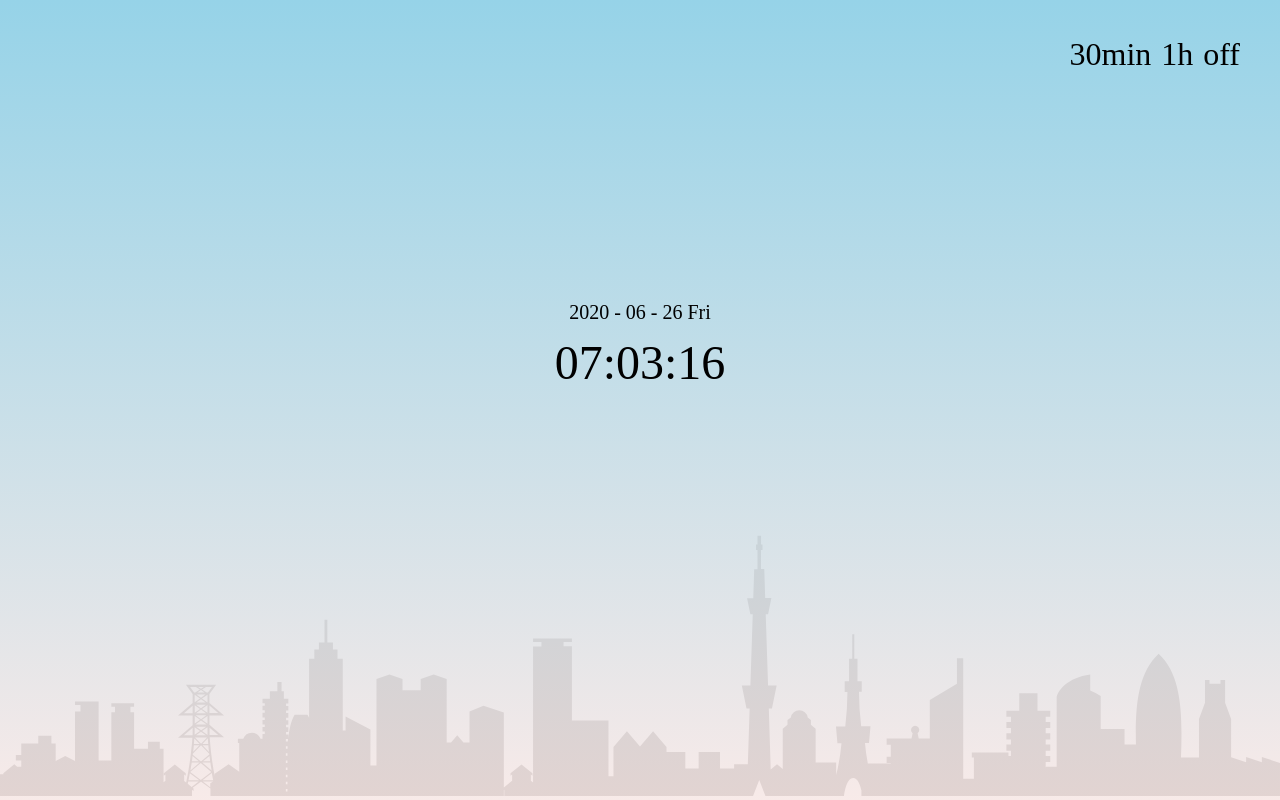
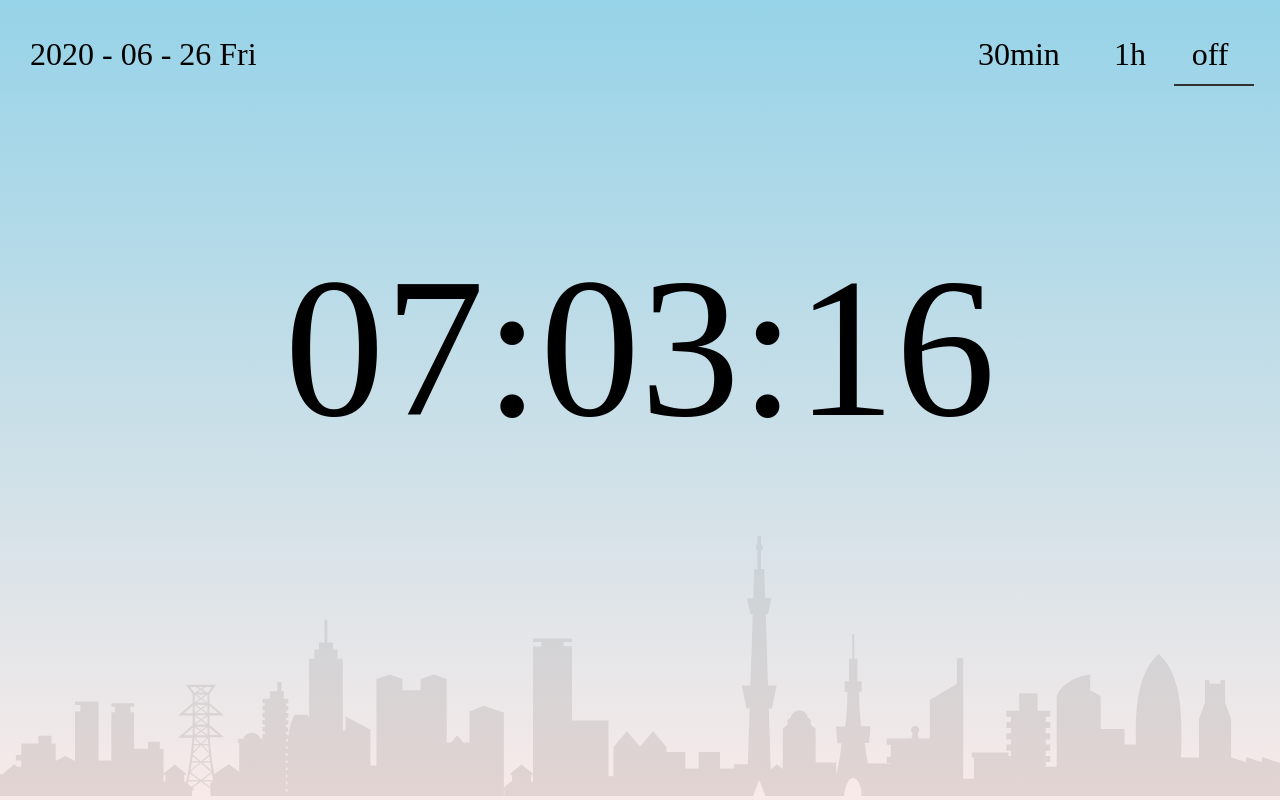
Before and after one commit to chatbox-inc/cb_joho, a Nuxt app: page / in a window 1280 px wide. Built offline with nearby package versions, Linux system fonts and the light colour scheme; a web font is replaced by a local one.

Commit message:
style: add responsive class

```diff
--- a/assets/css/tailwind.css
+++ b/assets/css/tailwind.css
@@ -5,19 +5,8 @@
 @import 'tailwindcss/utilities';
 
 @responsive {
-  .text-huge-0 {
-    font-size: 2rem;
+  .text-huge {
+    font-size: 12.5rem;
   }
 
-  .text-huge-1 {
-      font-size:4rem;
-  }
-
-  .text-huge-2 {
-      font-size:10rem;
-  }
-
-  .text-huge-3 {
-      font-size:16rem
-  }
 }
--- a/components/common/TheHeader.vue
+++ b/components/common/TheHeader.vue
@@ -1,29 +1,29 @@
 <template>
   <div>
     <div class="header lg:flex">
-      <div class="hidden lg:block p-timer">
-        <div class="hidden lg:block">
-          <input
-            id="select30"
-            type="radio"
-            name="time"
+      <div class="hidden w-full lg:block lg:flex lg:justify-between p-timer">
+        <div>
+          {{ date }}
+        </div>
+        <div class="hidden lg:block l-box lg:text-center">
+          <a
+            href="#home"
+            class="w-20 inline-block"
             @click="$emit('onAlert', 30)"
-          />
-          <label for="select30">30min</label>
-          <input
-            id="select60"
-            type="radio"
-            name="time"
+          >
+            30min
+          </a>
+          <a
+            href="#about"
+            class="w-20 ml-8 inline-block"
             @click="$emit('onAlert', 60)"
-          />
-          <label for="select60">1h</label>
-          <input
-            id="select00"
-            type="radio"
-            name="time"
-            @click="$emit('offAlert')"
-          />
-          <label for="select00">off</label>
+          >
+            1h
+          </a>
+          <a href="#work" class="w-20 inline-block" @click="$emit('offAlert')">
+            off
+          </a>
+          <div class="l-box__line l-box__lineHome" :class="actionClass"></div>
         </div>
       </div>
       <div class="lg:hidden">
@@ -60,6 +60,10 @@ export default {
     alertMode: {
       type: Boolean,
       required: true
+    },
+    date: {
+      type: String,
+      required: true
     }
   },
   computed: {
@@ -75,6 +79,14 @@ export default {
         default:
           return 'off'
       }
+    },
+
+    actionClass() {
+      return {
+        'c-active__30': this.frequency === 30 && this.alertMode,
+        'c-active__60': this.frequency === 60 && this.alertMode,
+        'c-active__off': !this.alertMode
+      }
     }
   }
 }
@@ -88,17 +100,37 @@ export default {
   margin: 0 0 0 auto;
 }
 .p-timer {
-  margin-left: auto;
   font-size: 32px;
-  input {
-    display: none;
+}
+
+.l-box {
+  position: relative;
+
+  &__line {
+    position: absolute;
+    width: 80px;
+    height: 2px;
+    bottom: -8px;
+    background-color: #303133;
   }
-  label {
-    margin-right: 10px;
+
+  &__lineHome {
+    left: 4%;
+    transition: 0.9s cubic-bezier(0.785, 0.135, 0.15, 0.86);
   }
-  input[type='radio']:checked + label {
-    border-bottom: solid;
-    text-decoration-color: #303133;
+}
+
+.c-active {
+  &__30 {
+    left: 4%;
+  }
+
+  &__60 {
+    left: 45%;
+  }
+
+  &__off {
+    left: 72%;
   }
 }
 </style>
--- a/components/common/TheMenu.vue
+++ b/components/common/TheMenu.vue
@@ -32,6 +32,10 @@
               <li class="">
                 <a href="" @click.prevent="$emit('offAlert')">off</a>
               </li>
+              <li
+                class="l-list__line l-list__lineHome"
+                :class="activeFrequency"
+              ></li>
             </ol>
           </div>
         </div>
@@ -55,9 +59,9 @@ export default {
   computed: {
     activeFrequency() {
       return {
-        'l-active__off': !this.alertMode,
-        'l-active__30': this.frequency === 30 && this.alertMode,
-        'l-active__60': this.frequency === 60 && this.alertMode
+        'c-active__off': !this.alertMode,
+        'c-active__30': this.frequency === 30 && this.alertMode,
+        'c-active__60': this.frequency === 60 && this.alertMode
       }
     }
   }
@@ -89,35 +93,32 @@ export default {
     background-color: #e4e7ed;
     display: block;
   }
-
-  &:after {
+  &__line {
     position: absolute;
     left: 30px;
-    content: '';
     width: 2px;
     height: 30%;
     background-color: #409eff;
-    display: block;
+    margin: 0;
+  }
+
+  &__lineHome {
+    top: 0;
+    transition: 0.9s cubic-bezier(0.785, 0.135, 0.15, 0.86);
   }
 }
 
-.l-active {
+.c-active {
   &__30 {
-    &:after {
-      top: 0;
-    }
+    top: 0;
   }
 
   &__60 {
-    &:after {
-      top: 35%;
-    }
+    top: 35%;
   }
 
   &__off {
-    &:after {
-      bottom: 0;
-    }
+    top: 70%;
   }
 }
 </style>
--- a/pages/index.vue
+++ b/pages/index.vue
@@ -26,15 +26,17 @@
     <the-header
       :frequency="alertFrequency"
       :alert-mode="alertMode"
+      :date="currentDate"
       @onAlert="onAlert"
       @offAlert="offAlert"
       @openMenu="openMenu"
     />
     <div class="p-time">
-      <time class="text-xl">
+      <time class="lg:hidden text-xl">
         {{ currentDate }}
       </time>
-      <time class="text-5xl">
+
+      <time class="text-5xl lg:text-huge">
         {{ currenTime }}
       </time>
     </div>
```
